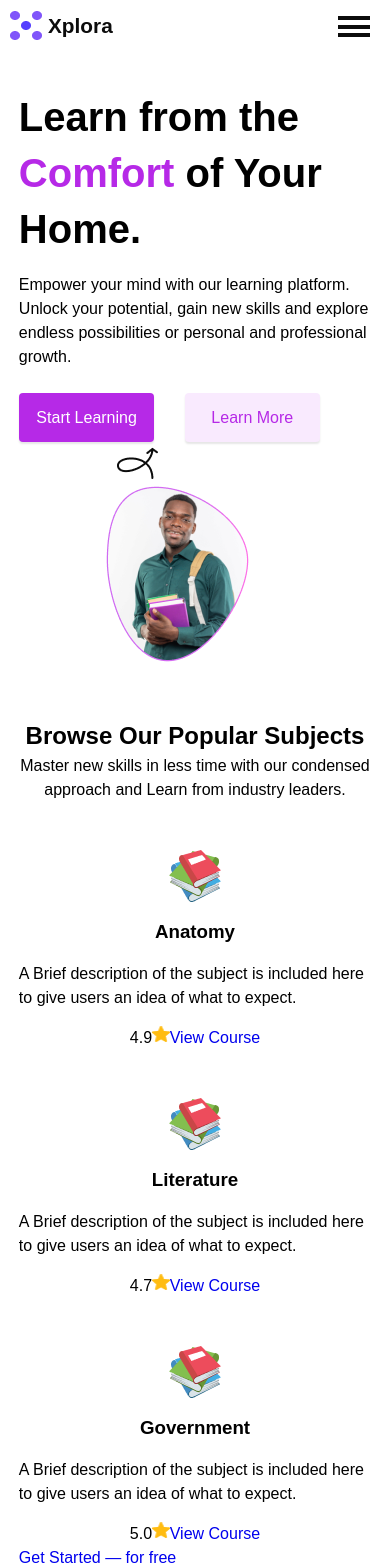
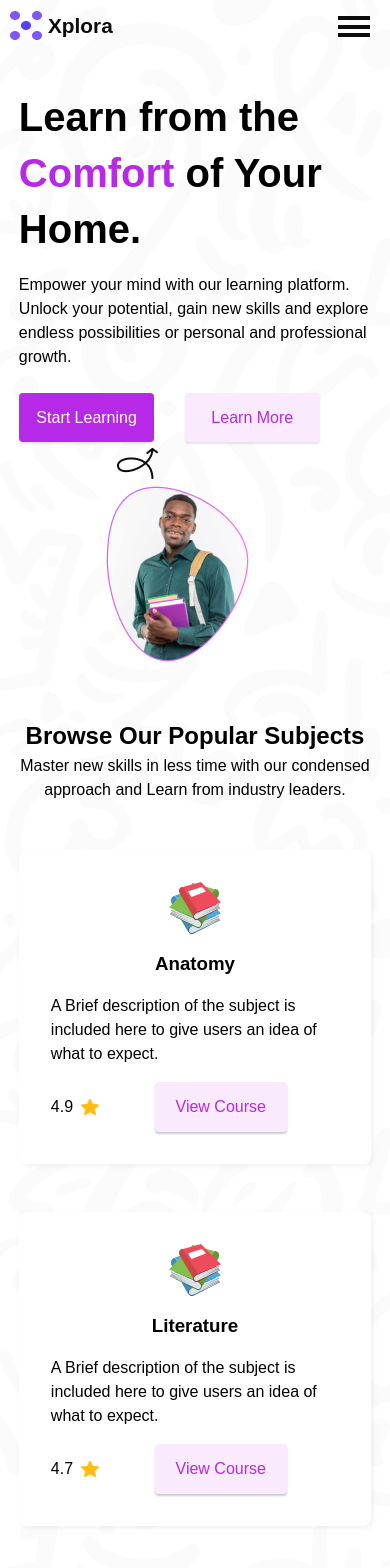
Before and after one commit to EngineerHamziey/xplora-e-learning-site, a React (Create React App) app: page / in a window 390 px wide. Shown: the top 1568 px of the page. Built offline with nearby package versions, Linux system fonts and the light colour scheme.

Commit message:
courses section mobile done

```diff
--- a/src/components/HomePageComponent/CoursesComponent/Courses.jsx
+++ b/src/components/HomePageComponent/CoursesComponent/Courses.jsx
@@ -7,7 +7,7 @@ const Courses = () => {
       <EachCourse rating="4.9" courseTitle="Anatomy" />
       <EachCourse rating="4.7" courseTitle="Literature" />
       <EachCourse rating="5.0" courseTitle="Government" />
-      <Btn type="link" link="#" text="Get Started — for free" />
+      <Btn className="btn--purple btn--get-started" type="link" link="#" text="Get Started — for free" />
     </div>
   )
 }
--- a/src/components/HomePageComponent/CoursesComponent/ViewCourse.jsx
+++ b/src/components/HomePageComponent/CoursesComponent/ViewCourse.jsx
@@ -6,10 +6,10 @@ const ViewCourse = ({ rating }) => {
   return (
     <div className="home__rating-view-course">
       <div className="home__rating">
-        <p>{rating}</p>
+        <p className="home__rating-text">{rating}</p>
         <img className="home__rating-img" src={yellowStar} alt="" />
       </div>
-      <Btn className="btn__viewcourse" type="link" link="#" text="View Course" />
+      <Btn className="btn__viewcourse btn--shadow btn--light-purple btn--view-course" type="link" link="#" text="View Course" />
     </div>
   )
 }
--- a/src/components/HomePageComponent/Homepage.jsx
+++ b/src/components/HomePageComponent/Homepage.jsx
@@ -22,8 +22,8 @@ const Homepage = () => {
           </p>
           <div className="home__btn-and-hero-wrapper">
             <div className="btn--hero-wrapper">
-              <Btn className="btn--hero btn--hero-start" link="#" type="link" text="Start Learning" />
-              <Btn className="btn--hero btn--hero-learn" link="#" type="link" text="Learn More" />
+              <Btn className="btn--hero btn--purple btn--shadow" link="#" type="link" text="Start Learning" />
+              <Btn className="btn--hero btn--light-purple btn--shadow" link="#" type="link" text="Learn More" />
             </div>
             <div className="home__hero-and-arrow">
               <div className="home__arrow-wrapper">
--- a/src/scss-xplora/index.scss
+++ b/src/scss-xplora/index.scss
@@ -32,6 +32,8 @@ $oc-black: #0C0C0C;
 }
 
 body {
+  background-image: url('./components/images/icons/4doodle4.png');//here goes doodle image
+  background-repeat: repeat;
   // font-size: $link-font-size;
   margin-bottom: 10rem;//for visualization
   line-height: 1.5;
@@ -218,11 +220,19 @@ body {
 
   &__courses {
     // margin-top: 3rem;
+    width: 100%;
+    // background-color: #0C0C0C;
+    @include flex-vertical-center()
   }
 
   &__each-course {
     @include flex-vertical-center();
     margin-top: 3rem;
+    // box-shadow: 0px 30px 44px rgba(200, 200, 200, 0.25);
+    box-shadow: 2px 2px 5px rgba(200, 200, 200, 0.25);
+    border-radius: 0.5rem;
+    padding: 2rem;
+    background-color: #ffffff;
 
     &-heading {
       margin: 1rem 0;
@@ -235,10 +245,16 @@ body {
 
   &__rating-view-course {
     display: flex;
+    width: 100%;
   }
 
   &__rating {
     display: flex;
+    align-items: center;
+
+    &-text {
+      margin-right: 0.5rem;
+    }
 
     &-img {
       display: inline-block;
@@ -251,13 +267,32 @@ body {
 .btn {
   text-decoration: none;
 
+  &--shadow {
+    box-shadow: 0px 2px 2px rgba(0, 0, 0, 0.1);
+  }
+
+  &--nav-link {
+    font-size: $link-font-size;//14px
+    font-weight: 400;
+    line-height: 1.225;
+    color: $oc-black;
+    // transform: translate(60vw) rotate(-100deg) scale(4);
+    transform: translate(60vw, 60vh) scale(5);
+    // transform: scale(1.4) rotate(100deg) translate(0.3rem, 0.2rem);
+    display: inline-block;
+    transition: transform 700ms ease-in-out;
+
+    &.menu-opened {
+      transform: none;
+    }
+  }
+
   &--hero {
     display: inline-block;
     font-weight: 400;
     font-size: 1rem;
     border-radius: 0.25rem;
     padding: 0.8rem 0;
-    box-shadow: 0px 2px 2px rgba(0, 0, 0, 0.1);
     width: 45%;
     text-align: center;
 
@@ -267,32 +302,35 @@ body {
       justify-content: space-between;
       width: 95%;
     }
+  }
 
-    &-start {
+  &--purple {
     background-color: $primary-purple;
     color: white;
     // display: none;
   }
 
-    &-learn {
+  &--light-purple {
     color: $primary-purple;
     background-color: $light-purple;
   }
+
+  &--view-course {
+    display: inline-block;
+    font-weight: 400;
+    font-size: 1rem;
+    border-radius: 0.25rem;
+    padding: 0.8rem 1.3rem;
+    box-shadow: 0px 2px 2px rgba(0, 0, 0, 0.2);
+    margin-left: 3.5rem;
+    place-self: center;
   }
 
-  &--nav-link {
-    font-size: $link-font-size;//14px
-    font-weight: 400;
-    line-height: 1.225;
-    color: $oc-black;
-    transform: translate(60vw) rotate(-100deg) scale(4);
-    // transform: scale(1.4) rotate(100deg) translate(0.3rem, 0.2rem);
+  &--get-started {
     display: inline-block;
-    transition: transform 700ms ease-in-out;
-
-    &.menu-opened {
-      transform: none;
-    }
+    margin: 2rem 0;
+    padding: 0.7rem 1rem;
+    border-radius: 0.6rem;
   }
 
   &--download {
```
Also changed, not shown: src/components/HomePageComponent/CoursesComponent/EachCourse.jsx (+5 -3 lines), src/index.css. Lines whose indentation alone changed are shown as unchanged.
